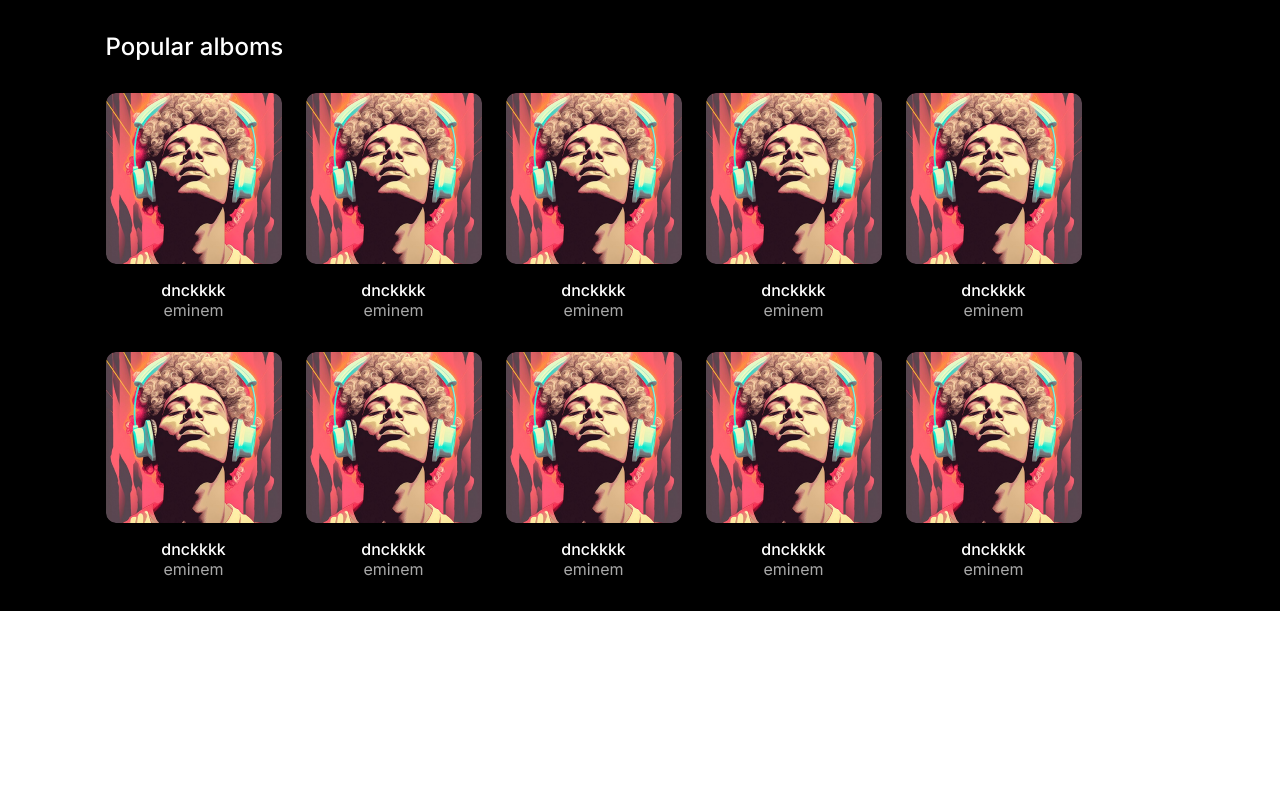
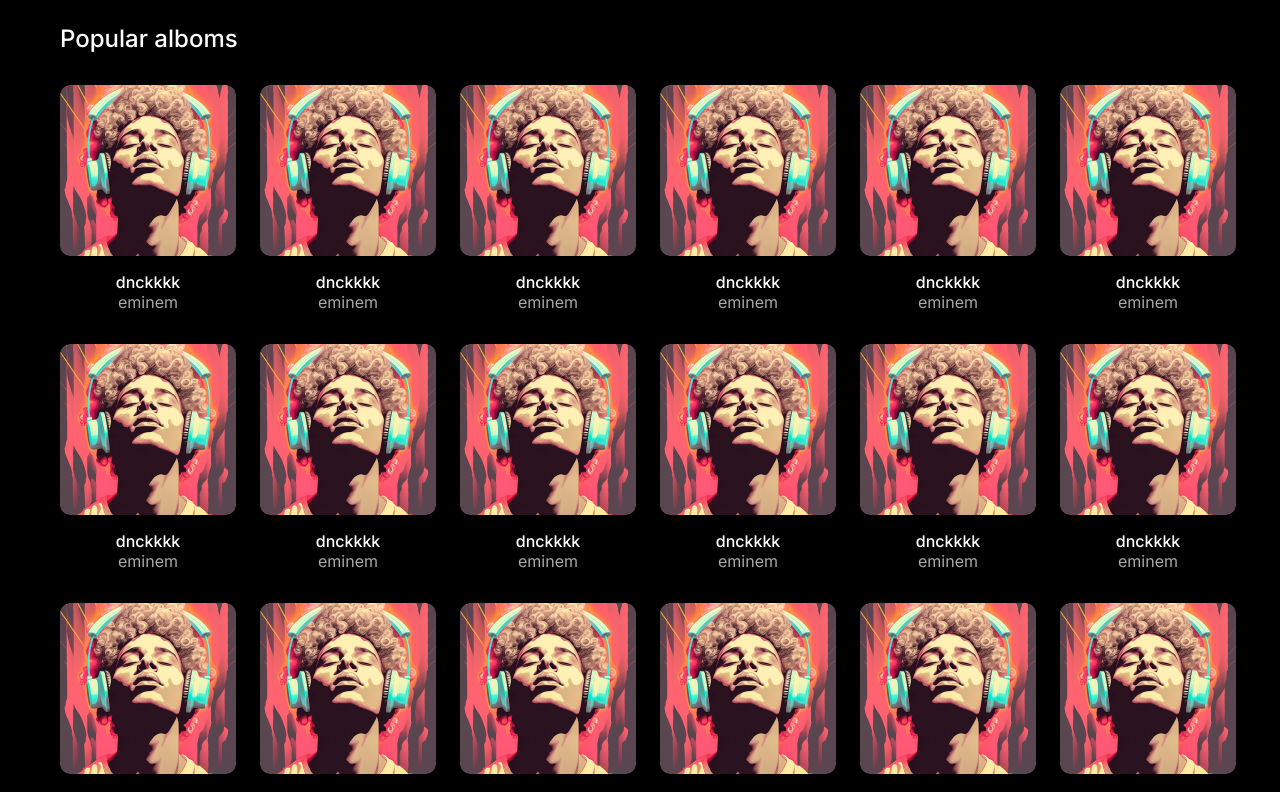
Before and after one commit to nikushabitskinashvili/muse, a Next.js app: page /Albums in a window 1280 px wide. Shown: the top 792 px of the page. Built offline with nearby package versions, Linux system fonts and the light colour scheme.

Commit message:
feat: finish album page

```diff
--- a/app/Albums/Albums.module.scss
+++ b/app/Albums/Albums.module.scss
@@ -3,16 +3,17 @@
 .main {
     width: 100%;
     background-color: black;
+    height: 100%;
+    padding: 24px 0 24px 16px;
 }
 
 .mainWrapper {
-    max-width: 1117px;
+    max-width: 1176px;
     width: 100%;
     display: flex;
     flex-direction: column;
     gap: 32px;
     margin: 0 auto;
-    padding: 32px 24px;
 }
 
 .albumTxt span {
@@ -28,3 +29,17 @@
     gap: 32px 24px;
     flex-wrap: wrap;
 }
+
+@media screen and (max-width: 1024px) and (min-width: 768px) {
+    .container{
+     gap: 24px 20px;
+    }
+ }
+
+
+@media only screen and (max-width: 767px) {
+   .container{
+    gap: 20px 16px;
+    overflow-y: scroll;
+   }
+}
--- a/app/Albums/page.tsx
+++ b/app/Albums/page.tsx
@@ -67,6 +67,67 @@ const Albums = () => {
             image: '/images/1.png',
             name: 'eminem'
         },
+        {
+            id: 11,
+            title: 'dnckkkk',
+            image: '/images/1.png',
+            name: 'eminem'
+        },
+        {
+            id: 12,
+            title: 'dnckkkk',
+            image: '/images/1.png',
+            name: 'eminem'
+        },
+        {
+            id: 13,
+            title: 'dnckkkk',
+            image: '/images/1.png',
+            name: 'eminem'
+        },
+        {
+            id: 14,
+            title: 'dnckkkk',
+            image: '/images/1.png',
+            name: 'eminem'
+        },
+        {
+            id: 15,
+            title: 'dnckkkk',
+            image: '/images/1.png',
+            name: 'eminem'
+        },
+        {
+            id: 16,
+            title: 'dnckkkk',
+            image: '/images/1.png',
+            name: 'eminem'
+        },
+        {
+            id: 17,
+            title: 'dnckkkk',
+            image: '/images/1.png',
+            name: 'eminem'
+        },
+        {
+            id: 18,
+            title: 'dnckkkk',
+            image: '/images/1.png',
+            name: 'eminem'
+        },
+        {
+            id: 19,
+            title: 'dnckkkk',
+            image: '/images/1.png',
+            name: 'eminem'
+        },
+        {
+            id: 20,
+            title: 'dnckkkk',
+            image: '/images/1.png',
+            name: 'eminem'
+        },
+
 
     ]
     return (
--- a/app/components/AlbumCard/AlbumCard.module.scss
+++ b/app/components/AlbumCard/AlbumCard.module.scss
@@ -7,6 +7,7 @@
     align-items: center;
     max-width: 176px;
     gap: 16px;
+    width: 100%;
 }
 
 .albumName{
@@ -19,11 +20,6 @@
     border-radius: 10px;
     max-width: 100%;
     max-height: 100%;
-}
-
-.albumCardContainer{
-    display: flex;
-    gap: 26px;
 }
 
 .albumTitle{
@@ -42,12 +38,20 @@
 }
 
 
+@media screen and (max-width: 1024px) and (min-width: 768px) {
+   .albumCard{
+    width: 159px;
+   }
+}
+
+
 @media only screen and (max-width: 767px) {
     .albumTitle{
         font-size: 14px;
     }
 
     .albumCard{
-        gap: 4px;
+        gap: 8px;
+        width: 74px;
     }
 }
--- a/app/components/AlbumCard/AlbumCard.tsx
+++ b/app/components/AlbumCard/AlbumCard.tsx
@@ -14,7 +14,6 @@ export interface Album {
 
 const AlbumCard = (props: Album) => {
     return (
-        <div className={`${styles.albumCardContainer} ${props.className}`}>
             <Link href={`album/${props.id}`}>
                 <div className={styles.albumCard}>
                     <img className={styles.albumImg} src={props.image} alt={props.title} />
@@ -24,7 +23,6 @@ const AlbumCard = (props: Album) => {
                     </div>
                 </div>
             </Link>
-        </div>
     );
 }
 
--- a/app/globals.css
+++ b/app/globals.css
@@ -9,7 +9,7 @@
 
 html,
 body {
-  max-width: 100vw;
+  max-width: 100vx;
   overflow-x: hidden;
   font-family: 'Inter',sans-serif;
 }
```
Also changed, not shown: app/(user)/layout.tsx (+9 -9 lines).
